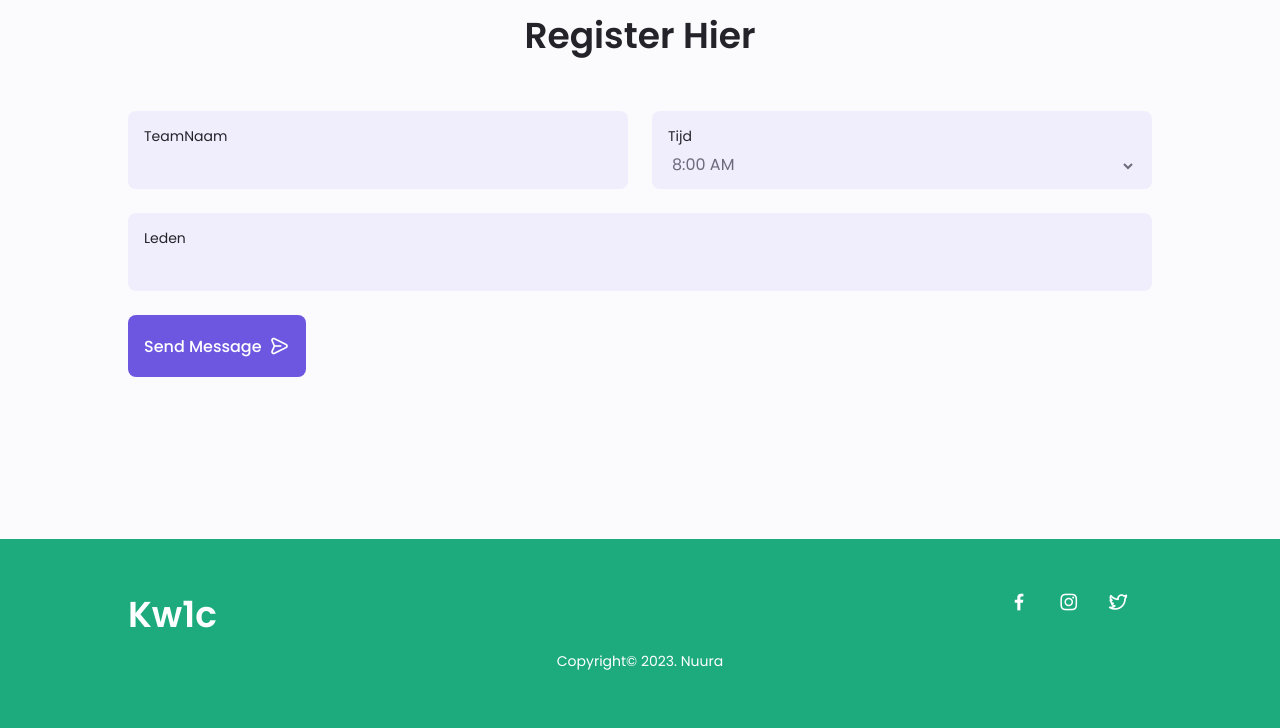
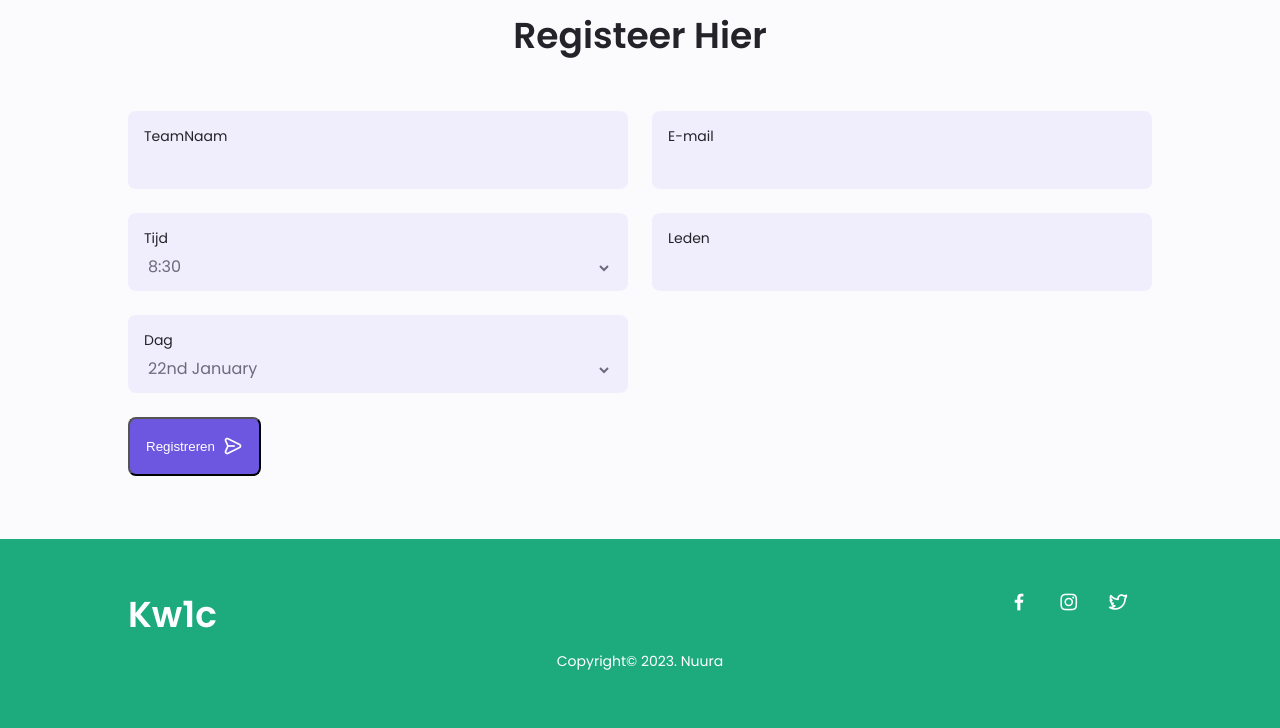
Before and after one commit to fivenightsatkw1c/fnak, a PHP site: page /RegisterForm.php in a window 1280 px wide. Shown: the part 72-800 px from the top of the page. Run offline with PHP 8.4, Linux system fonts and the light colour scheme.

Commit message:
RegisterForm

```diff
--- a/RegisterForm.php
+++ b/RegisterForm.php
@@ -29,39 +29,53 @@
         <!-- ... -->
          <!--==================== RegisterForm ====================-->
          <section class="RegisterForm section" id="Register">
-                <h2 class="section-title">Register Hier</h2>
+                <h2 class="section-title">Registeer Hier</h2>
                 <span class="section-subtitle"></span>
 
                 <div class="Register-container container">
-                    <form class="Register-form grid">
+    <form class="Register-form grid" method="post" action="process_form.php">
         <div class="Register-inputs grid">
             <div class="Register-content">
                 <label for="team" class="Register-label">TeamNaam</label>
-                                <input type="text" class="Register-input" id="name" />
+                <input type="text" class="Register-input" id="name" name="team_name" required />
+            </div>
+            <div class="Register-content">
+                <label for="email" class="Register-label">E-mail</label>
+                <input type="email" class="Register-input" id="email" name="email" required />
             </div>
             <div class="Register-content">
                 <label for="email" class="Register-label">Tijd</label>
                 <select name="time" class="Register-input">
-                                    <option value="08:00">8:00 AM</option>
-                                    <option value="09:00">9:00 AM</option>
-                                    <option value="10:00">10:00 AM</option>
+                    <?php
+                    for ($hour = 8; $hour <= 16; $hour++) {
+                        $timeValue = sprintf("%02d:30", $hour);
+                        echo "<option value=\"$timeValue\">$hour:30</option>";
+                    }
+                    ?>
+                </select>
+            </div>
+            <div class="Register-content">
+                <label for="leden" class="Register-label">Leden</label>
+                <input type="text" class="Register-input" id="leden" name="members" required />
+            </div>
+            <div class="Register-content">
+                <label for="day" class="Register-label">Dag</label>
+                <select name="day" class="Register-input">
+                    <option value="22">22nd January</option>
+                    <option value="23">23rd January</option>
                 </select>
             </div>
         </div>
-
-                        <div class="Register-content">
-                            <label for="leden" class="Register-label">Leden</label>
-                            <input type="text" class="Register-input" id="leden" />
-                        </div>
-
         <div>
-                            <a href="#Register" class="button button--flex">
-                                Send Message
+            <button type="submit" class="button button--flex" name="submit_form">
+                Registreren
                 <i class="uil uil-message button-icon"></i>
-                            </a>
+            </button>
         </div>
     </form>
 </div>
+
+
             </section>
         </main>
 
```
Also changed, not shown: list.php (added, +32 -0 lines). Lines whose indentation alone changed are shown as unchanged.
